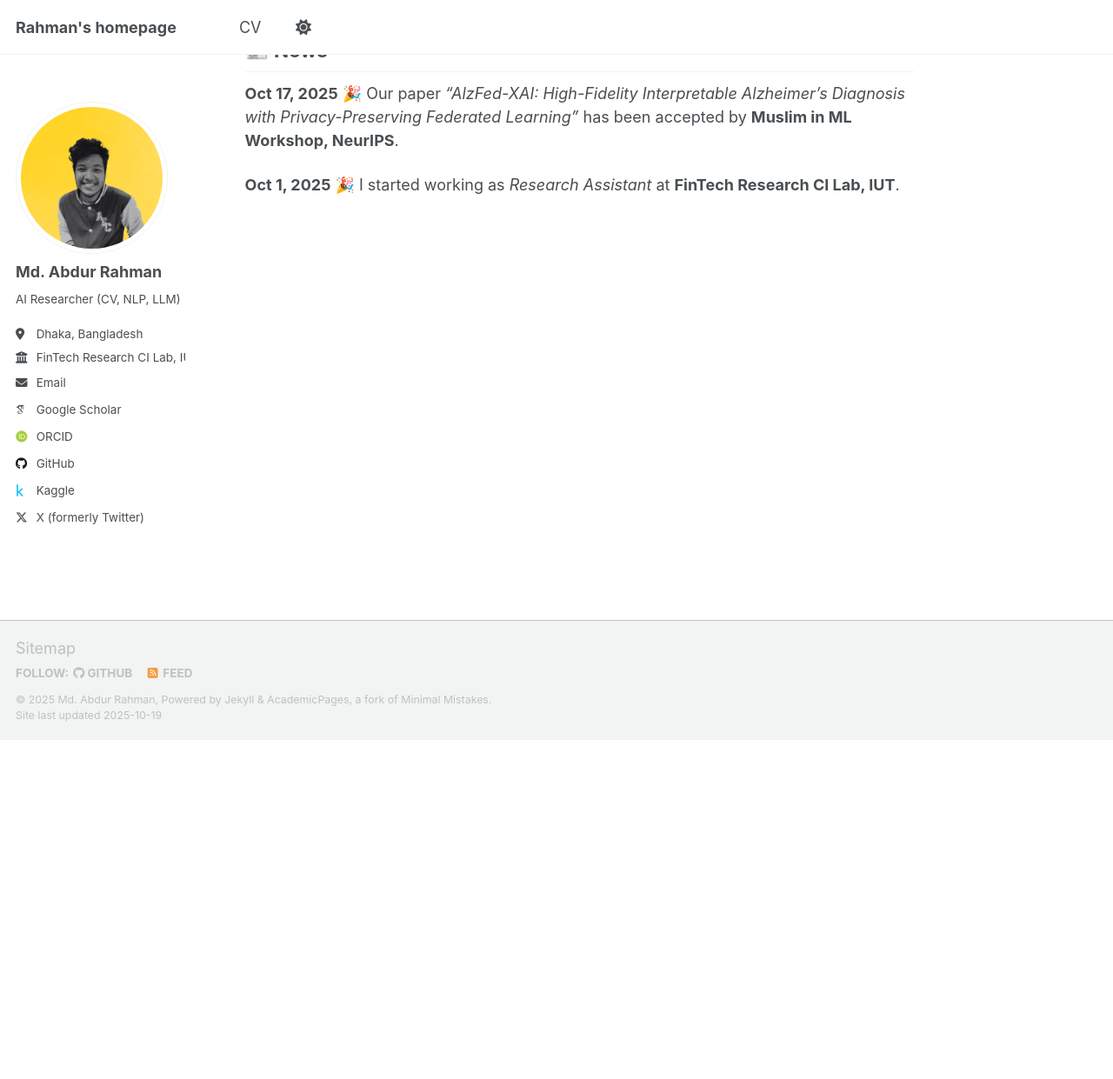
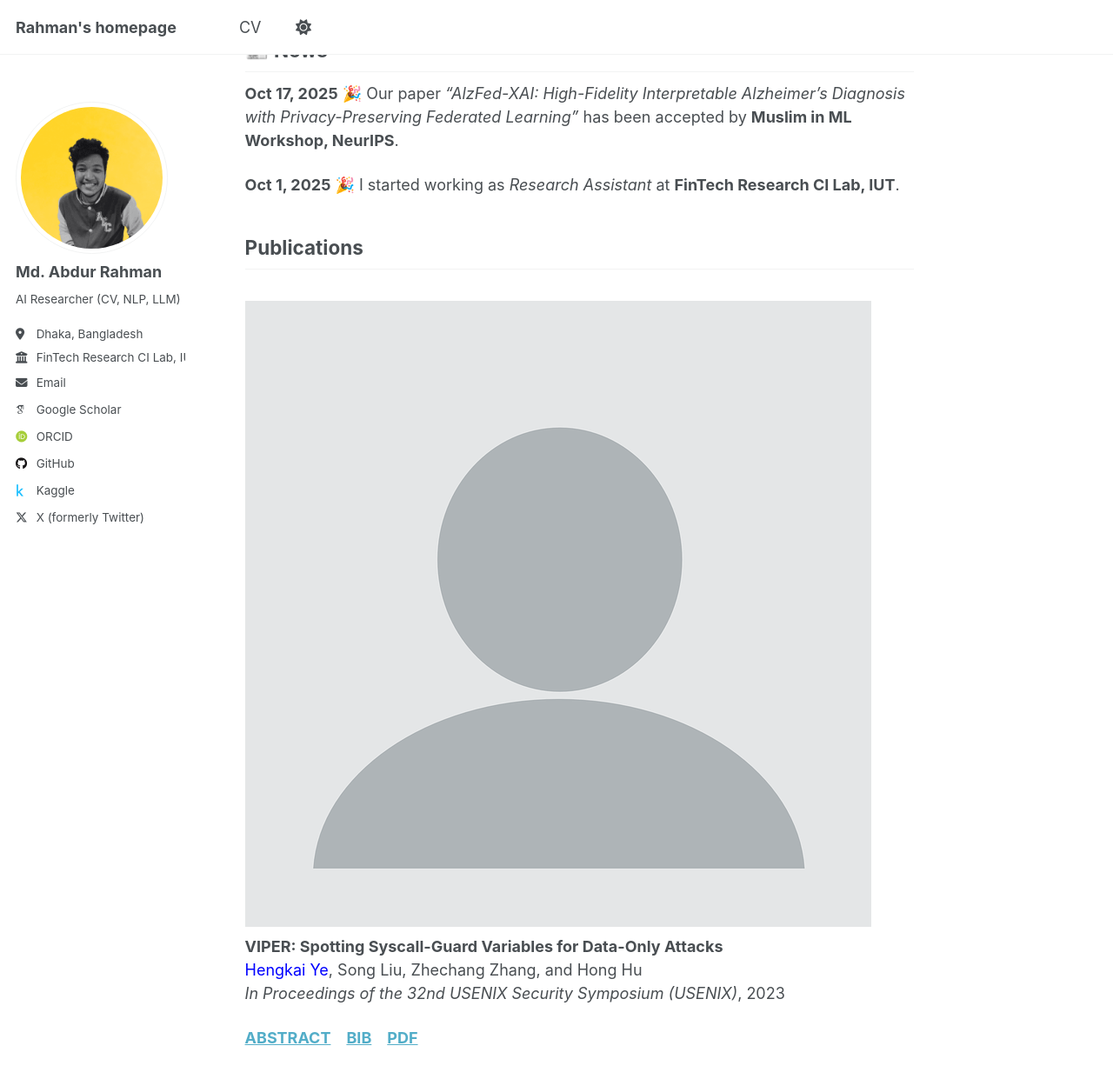
Before and after one commit to borhanitrash/borhanitrash.github.io, a Jekyll site: the page built from _pages/about.md, in a window 1280 px wide and 1400 px high, scrolled down 549 px. Shown: the top 1241 px of the window at 87% size. Built offline with Jekyll 4.4.1, drawn with Linux system fonts in a browser that asks for light colours; some web fonts are replaced; a script that is not in the unit is left out.

Commit message:
Add publications section to about page

```diff
--- a/_pages/about.md
+++ b/_pages/about.md
@@ -24,3 +24,13 @@ My current goal is to publish impactful research papers in **top-tier CORE A*/A
 **Oct 17, 2025**   🎉 Our paper *“AlzFed-XAI: High-Fidelity Interpretable Alzheimer’s Diagnosis with Privacy-Preserving Federated Learning”* has been accepted by **Muslim in ML Workshop, NeurIPS**.
 
 **Oct 1, 2025**   🎉 I started working as *Research Assistant* at **FinTech Research CI Lab, IUT**.
+
+## Publications
+
+### ![USENIX '23](/images/profile.png)
+
+**VIPER: Spotting Syscall-Guard Variables for Data-Only Attacks**
+<span style="color:blue;">Hengkai Ye</span>, Song Liu, Zhechang Zhang, and Hong Hu
+*In Proceedings of the 32nd USENIX Security Symposium (USENIX)*, 2023
+
+[**ABSTRACT**](https://example.com/viper-abstract) [**BIB**](https://example.com/viper-bibtex) [**PDF**](https://example.com/viper-paper.pdf)
```
